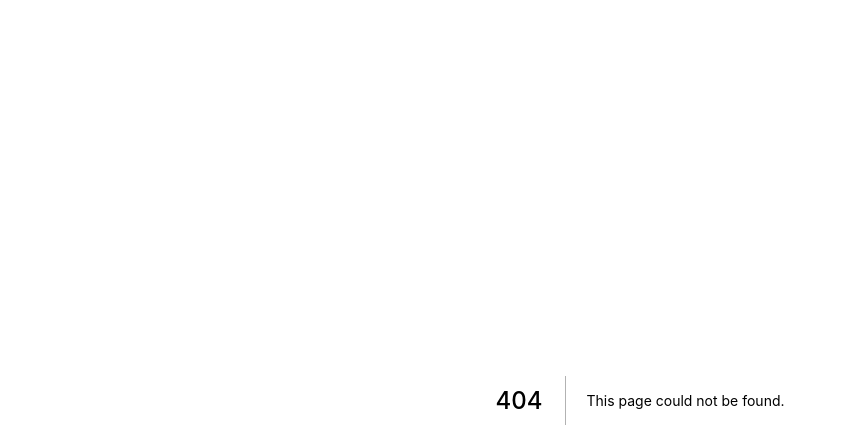
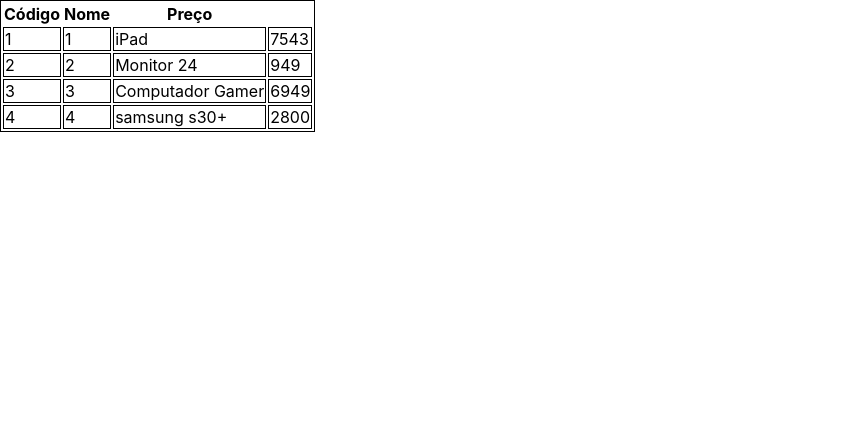
Before and after one commit to BianchiDev/react-project, a Next.js app: page /render/repeticao2 in a window 1280 px wide. Before the commit this address had no page. Shown: the top 448 px of the page, without its empty margins (0-847 px from the left). Built offline with nearby package versions, Linux system fonts and the light colour scheme.

Commit message:
Criando tabelas

```diff
--- /dev/null
+++ b/data/listaProduto.js
@@ -0,0 +1,9 @@
+import Produto from "../model/produto";
+
+export default[
+    new Produto(1, "iPad", 7543),
+    new Produto(2, "Monitor 24", 949),
+    new Produto(3, "Computador Gamer", 6949),
+    new Produto(4, "samsung s30+", 2800),
+
+]
--- /dev/null
+++ b/model/produto.js
@@ -0,0 +1,23 @@
+export default class Produto {
+    #id
+    #nome
+    #preco
+
+    constructor(id, nome, preco) {
+        this.#id = id
+        this.#nome = nome
+        this.#preco = preco
+    }
+
+    get id() {
+        return this.#id
+    }
+
+    get nome() {
+        return this.#nome
+    }
+
+    get preco() {
+        return this.#preco
+    }
+}
--- a/pages/render/repeticao1.jsx
+++ b/pages/render/repeticao1.jsx
@@ -11,7 +11,8 @@
 
     function renderizarLista(){
 
-        return listaAprovados.map((nome, i)=> <li key={i}>{nome}</li>)
+        return listaAprovados.map((nome, i) =>
+        <li key={i}>{nome}</li>)
     }
 
    return(
--- /dev/null
+++ b/pages/render/repeticao2.jsx
@@ -0,0 +1,41 @@
+import listaProduto from "../../data/listaProduto"
+
+export default function Repeticao2(){
+
+    const comBorda ={
+        border: "1px solid #000",
+    }
+
+    function renderizarLista(){
+
+        return listaProduto.map(produto => {
+            return(
+                <tr key={produto.id}>
+                    <td style={comBorda}>{produto.id}</td>
+                    <td style={comBorda}>{produto.id}</td>
+                    <td style={comBorda}>{produto.nome}</td>
+                    <td style={comBorda}>{produto.preco}</td>
+                </tr>
+            )
+        })
+    }
+
+
+
+    return(
+        <div>
+        <table style={comBorda}>
+            <thead>
+                <tr>
+                    <th>Código</th>
+                    <th>Nome</th>
+                    <th>Preço</th>
+                </tr>
+            </thead>
+            <tbody>
+                {renderizarLista()}
+            </tbody>
+        </table>
+        </div>
+    )
+}
```
